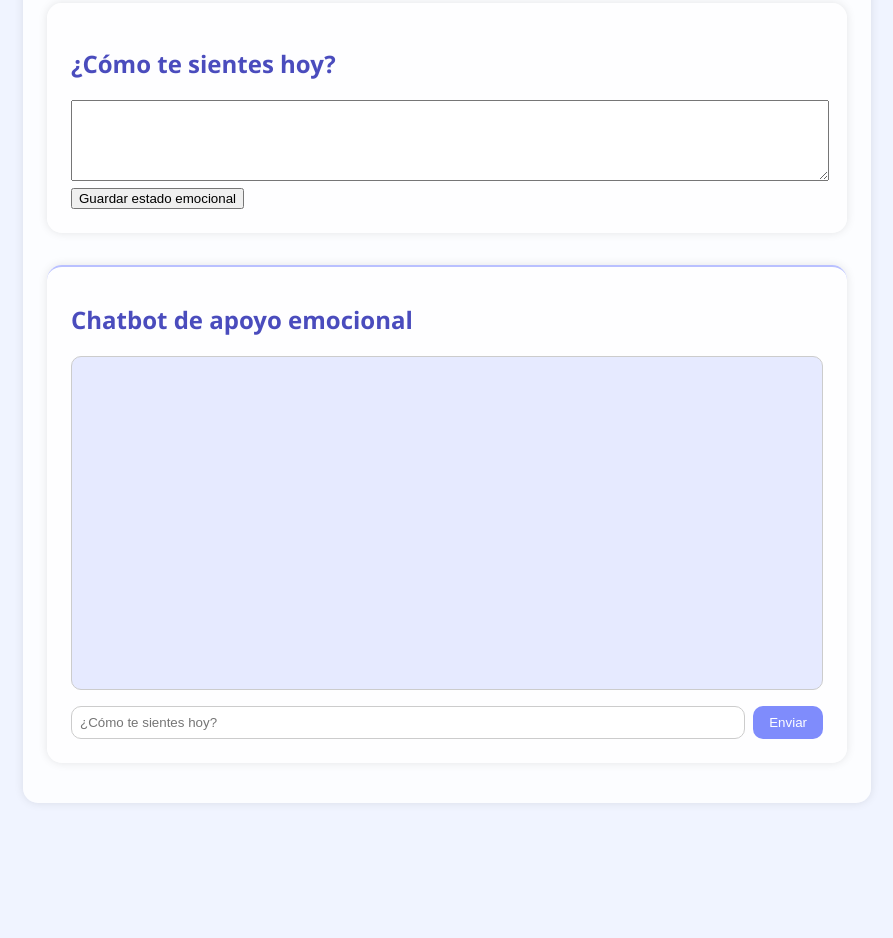
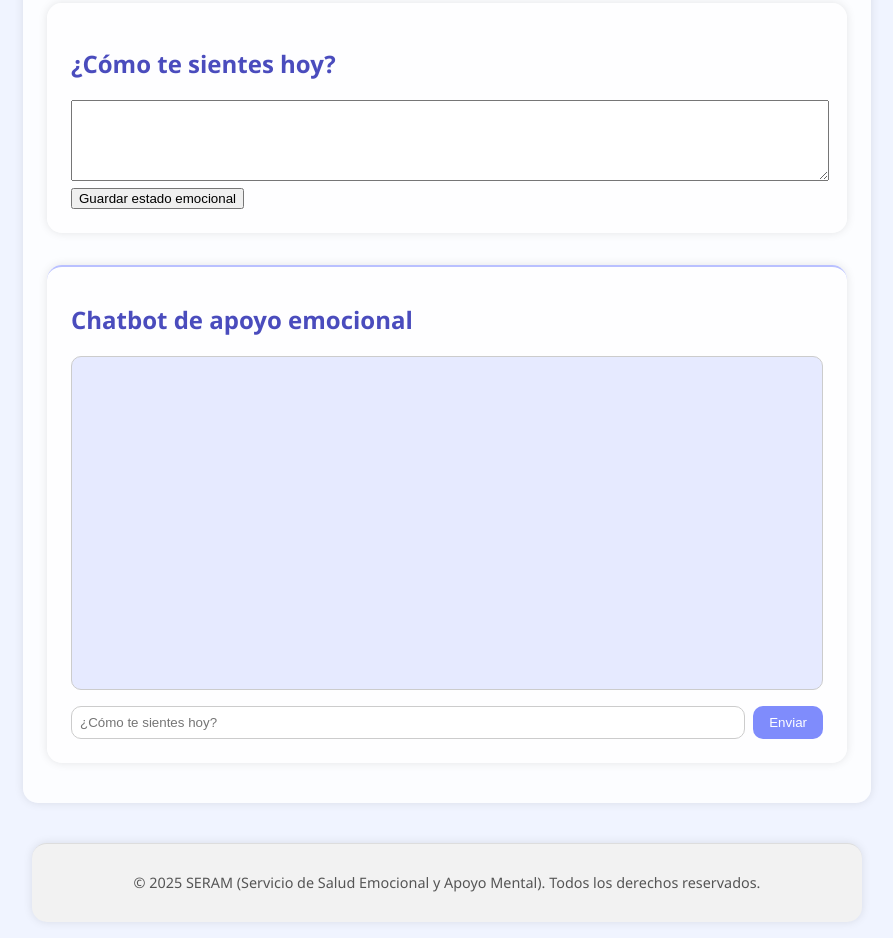
Before and after one commit to Cristin021/ChatbotSERAM, a plain HTML site: page index.html in a window 1280 px wide. Shown: the part 897-1835 px from the top of the page, without its empty margins (193-1086 px from the left). Before the commit the page ends 1716 px from the top, so only its background shows below. Drawn offline with Linux system fonts and the light colour scheme.

Commit message:
Revicion 2

```diff
--- a/index.html
+++ b/index.html
@@ -10,7 +10,7 @@
 
 <body>
   <header>
-    <h1>Bienvenido a Tu Espacio Seguro</h1>
+    <h1>Bienvenido a SERAM Tu Espacio Seguro</h1>
     <p>Un lugar para expresar lo que sientes y recibir apoyo emocional.</p>
   </header>
 
@@ -60,6 +60,10 @@
     </section>
   </main>
 
+<footer>
+  <p>&copy; 2025 SERAM (Servicio de Salud Emocional y Apoyo Mental). Todos los derechos reservados.</p>
+</footer>
+
   <script src="script.js"></script>
 </body>
 
--- a/style.css
+++ b/style.css
@@ -67,6 +67,16 @@ h1, h2 {
   margin-bottom: 1rem;
 }
 
+footer {
+  background-color: #f2f2f2;
+  text-align: center;
+  padding: 15px;
+  font-size: 0.9em;
+  color: #555;
+  margin-top: 40px;
+  border-top: 1px solid #ddd;
+}
+
 .message.user { font-weight: bold; }
 
 .emergency {
```
